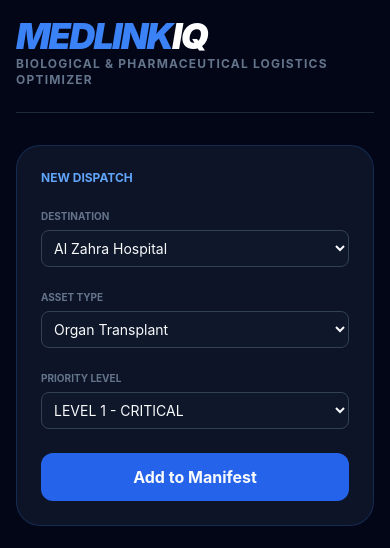
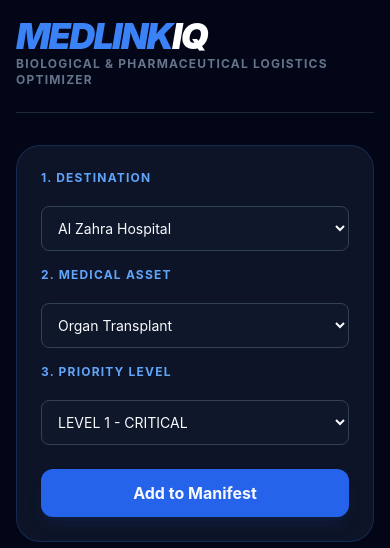
Before and after one commit to aparna-exe/Delivery-route-optimizer, a Flask app: page / in a window 390 px wide. Shown: the top 548 px of the page. Run offline with Flask 3, Linux system fonts and the light colour scheme; some libraries are stand-ins or nearby versions.

```diff
--- a/templates/index.html
+++ b/templates/index.html
@@ -2,16 +2,19 @@
 <html lang="en">
 <head>
     <meta charset="UTF-8">
+    <meta name="viewport" content="width=device-width, initial-scale=1.0">
     <title>MedLink IQ | Dubai Command</title>
     <script src="https://cdn.tailwindcss.com"></script>
     <link rel="stylesheet" href="https://unpkg.com/leaflet@1.9.4/dist/leaflet.css" />
     <style>
         body { background: #020617; color: #f8fafc; font-family: 'Inter', sans-serif; }
         .glass { background: rgba(15, 23, 42, 0.9); border: 1px solid rgba(59, 130, 246, 0.2); border-radius: 1.5rem; }
-        #map { height: 500px; border-radius: 1rem; width: 100%; }
-        .prio-1 { border-left: 5px solid #ef4444 !important; }
-        .prio-2 { border-left: 5px solid #f59e0b !important; }
-        .prio-3 { border-left: 5px solid #10b981 !important; }
+        #map { height: 500px; border-radius: 1rem; width: 100%; border: 1px solid rgba(255,255,255,0.05); }
+        /* Priority Color Coding */
+        .prio-1 { border-left: 5px solid #ef4444 !important; } /* Critical - Red */
+        .prio-2 { border-left: 5px solid #f59e0b !important; } /* Urgent - Orange */
+        .prio-3 { border-left: 5px solid #10b981 !important; } /* Standard - Green */
+        select option { background: #0f172a; color: white; }
     </style>
 </head>
 <body class="p-4 md:p-10">
@@ -21,19 +24,24 @@
                 <h1 class="text-4xl font-black text-blue-500 tracking-tighter italic">MEDLINK<span class="text-white">IQ</span></h1>
                 <p class="text-slate-500 text-xs font-bold tracking-widest uppercase">Biological & Pharmaceutical Logistics Optimizer</p>
             </div>
+            <div class="text-right hidden md:block">
+                <p class="text-[10px] font-bold text-slate-500 uppercase">Algorithm</p>
+                <p class="text-blue-400 text-sm font-mono">PRIORITY-WEIGHTED GREEDY</p>
+            </div>
         </header>
 
         <div class="grid lg:grid-cols-4 gap-8">
             <div class="lg:col-span-1 space-y-6">
                 <div class="glass p-6">
-                    <h2 class="text-xs font-bold text-blue-400 mb-4 uppercase">New Dispatch</h2>
-                    <label class="text-[10px] text-slate-500 font-bold">DESTINATION</label>
-                    <select id="hospInp" class="w-full bg-slate-900 border border-slate-700 rounded-lg p-2 text-sm mb-4 mt-1">
-                        {% for h in hospitals %}<option>{{ h }}</option>{% endfor %}
+                    <h2 class="text-xs font-bold text-blue-400 mb-4 uppercase tracking-widest">1. Destination</h2>
+                    <select id="hospInp" class="w-full bg-slate-900 border border-slate-700 rounded-lg p-3 text-sm mb-4 mt-1 focus:ring-2 focus:ring-blue-500 outline-none">
+                        {% for name in hospitals %}
+                            <option value="{{ name }}">{{ name }}</option>
+                        {% endfor %}
                     </select>
 
-                    <label class="text-[10px] text-slate-500 font-bold">ASSET TYPE</label>
-                    <select id="assetInp" class="w-full bg-slate-900 border border-slate-700 rounded-lg p-2 text-sm mb-4 mt-1">
+                    <h2 class="text-xs font-bold text-blue-400 mb-4 uppercase tracking-widest">2. Medical Asset</h2>
+                    <select id="assetInp" class="w-full bg-slate-900 border border-slate-700 rounded-lg p-3 text-sm mb-4 mt-1 focus:ring-2 focus:ring-blue-500 outline-none">
                         <option>Organ Transplant</option>
                         <option>Blood Units (O-Neg)</option>
                         <option>Emergency Medicines</option>
@@ -42,29 +50,49 @@
                         <option>Oxygen Supply</option>
                     </select>
 
-                    <label class="text-[10px] text-slate-500 font-bold">PRIORITY LEVEL</label>
-                    <select id="prioInp" class="w-full bg-slate-900 border border-slate-700 rounded-lg p-2 text-sm mb-6 mt-1">
+                    <h2 class="text-xs font-bold text-blue-400 mb-4 uppercase tracking-widest">3. Priority Level</h2>
+                    <select id="prioInp" class="w-full bg-slate-900 border border-slate-700 rounded-lg p-3 text-sm mb-6 mt-1 focus:ring-2 focus:ring-blue-500 outline-none">
                         <option value="1">LEVEL 1 - CRITICAL</option>
                         <option value="2">LEVEL 2 - URGENT</option>
                         <option value="3">LEVEL 3 - STANDARD</option>
                     </select>
-                    <button onclick="addToManifest()" class="w-full bg-blue-600 p-3 rounded-xl font-bold">Add to Manifest</button>
+
+                    <button onclick="addToManifest()" class="w-full bg-blue-600 hover:bg-blue-500 p-3 rounded-xl font-bold transition-all shadow-lg shadow-blue-900/20 active:scale-95">
+                        Add to Manifest
+                    </button>
                 </div>
 
-                <div class="glass p-6 text-center">
+                <div class="glass p-6">
                     <h2 class="text-xs font-bold text-slate-400 mb-2 uppercase italic">Live Traffic Density</h2>
-                    <input type="range" id="traffic" min="1" max="2" step="0.1" value="1" class="w-full accent-blue-500">
-                    <button onclick="runOptimization()" class="w-full mt-6 bg-white text-black p-4 rounded-xl font-black uppercase tracking-widest text-sm">Optimize Lifeline</button>
+                    <input type="range" id="traffic" min="1" max="2" step="0.1" value="1" class="w-full accent-blue-500 mb-4">
+                    <button onclick="runOptimization()" class="w-full bg-white text-black p-4 rounded-xl font-black uppercase tracking-widest text-sm hover:bg-blue-50 transition-all shadow-xl active:scale-95">
+                        Optimize Lifeline
+                    </button>
                 </div>
             </div>
 
             <div class="lg:col-span-3 space-y-6">
-                <div id="map" class="shadow-2xl"></div>
-                <div class="grid grid-cols-4 gap-4">
-                    <div class="glass p-4 overflow-hidden"><p class="text-[10px] text-slate-500 font-bold uppercase mb-2">Manifest</p><ul id="manifestList" class="space-y-1 text-[10px]"></ul></div>
-                    <div class="glass p-4 text-center border-b-4 border-blue-500"><p class="text-[10px] text-slate-500 font-bold uppercase">Distance</p><p id="res-dist" class="text-2xl font-mono text-blue-400">0.0 KM</p></div>
-                    <div class="glass p-4 text-center border-b-4 border-emerald-500"><p class="text-[10px] text-slate-500 font-bold uppercase">Time</p><p id="res-time" class="text-2xl font-mono text-emerald-400">0 MIN</p></div>
-                    <div class="glass p-4 text-center border-b-4 border-amber-500"><p class="text-[10px] text-slate-500 font-bold uppercase">Op. Cost</p><p id="res-cost" class="text-2xl font-mono text-amber-400">0.0 AED</p></div>
+                <div id="map" class="shadow-2xl z-10"></div>
+
+                <div class="grid grid-cols-2 md:grid-cols-4 gap-4">
+                    <div class="glass p-4 overflow-hidden">
+                        <p class="text-[10px] text-slate-500 font-bold uppercase mb-2 italic">Active Manifest</p>
+                        <ul id="manifestList" class="space-y-2 max-h-32 overflow-y-auto text-[10px]">
+                            </ul>
+                    </div>
+                    <div class="glass p-4 text-center border-b-4 border-blue-500">
+                        <p class="text-[10px] text-slate-500 font-bold uppercase">Total Distance</p>
+                        <p id="res-dist" class="text-2xl font-mono text-blue-400">0.0 KM</p>
+                    </div>
+                    <div class="glass p-4 text-center border-b-4 border-emerald-500">
+                        <p class="text-[10px] text-slate-500 font-bold uppercase">Travel Time</p>
+                        <p id="res-time" class="text-2xl font-mono text-emerald-400">0 MIN</p>
+                    </div>
+                    <div class="glass p-4 text-center border-b-4 border-amber-500 relative overflow-hidden">
+                        <p class="text-[10px] text-slate-500 font-bold uppercase">Priority Cost</p>
+                        <p id="res-cost" class="text-2xl font-mono text-amber-400">0.0 AED</p>
+                        <div class="absolute top-0 right-0 p-1 bg-amber-500/10 text-[8px] font-bold text-amber-500">PREMIUM</div>
+                    </div>
                 </div>
             </div>
         </div>
@@ -72,9 +100,20 @@
 
     <script src="https://unpkg.com/leaflet@1.9.4/dist/leaflet.js"></script>
     <script>
+        // Initialize Map
         const map = L.map('map').setView([25.0617, 55.2472], 11);
-        L.tileLayer('https://{s}.basemaps.cartocdn.com/dark_all/{z}/{x}/{y}{r}.png').addTo(map);
-        L.circleMarker([25.0617, 55.2472], {radius: 10, color: '#3b82f6', fillOpacity: 1}).addTo(map);
+        L.tileLayer('https://{s}.basemaps.cartocdn.com/dark_all/{z}/{x}/{y}{r}.png', {
+            attribution: '&copy; OpenStreetMap contributors'
+        }).addTo(map);
+
+        // Central Warehouse Marker
+        const hubIcon = L.circleMarker([25.0617, 55.2472], {
+            radius: 10,
+            color: '#3b82f6',
+            fillColor: '#3b82f6',
+            fillOpacity: 1,
+            weight: 2
+        }).addTo(map).bindPopup("<b>DSP CENTRAL HUB</b><br>Medical Dispatch Center");
 
         let manifest = [];
         let markers = [];
@@ -84,36 +123,80 @@
             const h = document.getElementById('hospInp').value;
             const a = document.getElementById('assetInp').value;
             const p = document.getElementById('prioInp').value;
-            if(manifest.some(item => item.name === h)) return;
+
+            if(manifest.some(item => item.name === h)) {
+                alert("Destination already in manifest.");
+                return;
+            }
+
             manifest.push({name: h, supply: a, priority: p});
+
             const li = document.createElement('li');
-            li.className = `p-2 bg-slate-800/50 rounded prio-${p}`;
-            li.innerHTML = `<b>${h}</b>: ${a}`;
+            li.className = `p-2 bg-slate-800/50 rounded prio-${p} transition-all animate-pulse`;
+            li.innerHTML = `<span class="font-bold text-white">${h}</span><br><span class="text-slate-400">${a}</span>`;
             document.getElementById('manifestList').appendChild(li);
+            setTimeout(() => li.classList.remove('animate-pulse'), 500);
         }
 
         async function runOptimization() {
-            if(manifest.length === 0) return;
+            if(manifest.length === 0) {
+                alert("Please add destinations to the manifest first.");
+                return;
+            }
+
             const res = await fetch('/optimize', {
                 method: 'POST',
                 headers: {'Content-Type': 'application/json'},
-                body: JSON.stringify({ stops: manifest, traffic: document.getElementById('traffic').value })
+                body: JSON.stringify({
+                    stops: manifest,
+                    traffic: document.getElementById('traffic').value
+                })
             });
             const data = await res.json();
+
+            // Update UI Stats
             document.getElementById('res-dist').innerText = data.distance + " KM";
             document.getElementById('res-time').innerText = data.time + " MIN";
             document.getElementById('res-cost').innerText = data.cost + " AED";
 
+            // Clear Old Map Elements
             if(routePath) map.removeLayer(routePath);
             markers.forEach(m => map.removeLayer(m));
+            markers = [];
+
+            // Draw New Route
             const coords = data.path.map(p => [p.lat, p.lng]);
-            routePath = L.polyline(coords, {color: '#3b82f6', weight: 4, dashArray: '10, 15'}).addTo(map);
+            routePath = L.polyline(coords, {
+                color: '#3b82f6',
+                weight: 4,
+                dashArray: '10, 15',
+                opacity: 0.8
+            }).addTo(map);
+
+            // Add Node Markers
             data.path.forEach((p, i) => {
+                // Skip Warehouse markers to keep them separate
                 if(i > 0 && i < data.path.length-1) {
                     const color = p.priority == 1 ? '#ef4444' : (p.priority == 2 ? '#f59e0b' : '#10b981');
-                    markers.push(L.circleMarker([p.lat, p.lng], {radius: 7, color: color, fillOpacity: 1}).addTo(map));
+                    const m = L.circleMarker([p.lat, p.lng], {
+                        radius: 8,
+                        color: color,
+                        fillColor: color,
+                        fillOpacity: 1
+                    }).addTo(map);
+
+                    m.bindPopup(`
+                        <div class="text-slate-900">
+                            <b>${p.name}</b><br>
+                            Priority: Level ${p.priority}<br>
+                            Asset: ${p.supply}
+                        </div>
+                    `);
+                    markers.push(m);
                 }
             });
+
+            // Adjust view to fit the full route
             map.fitBounds(routePath.getBounds(), {padding: [50, 50]});
         }
     </script>
```
